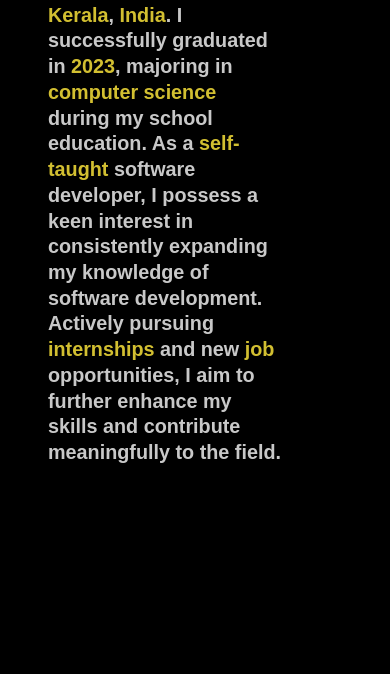
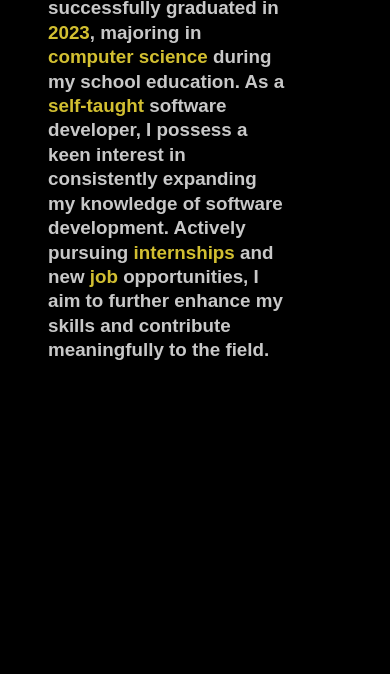
Before and after one commit to akvgl/akshayvenugopal.github.io, a plain HTML site: page index.html in a window 390 px wide. Shown: the part 1030-1704 px from the top of the page. Drawn offline with Linux system fonts and the light colour scheme.

Commit message:
Update styles.css

```diff
--- a/styles.css
+++ b/styles.css
@@ -410,7 +410,7 @@ animation: typingAnimation 3.5s steps(6) 800ms forwards,
   .content
   {
     line-height: 1.3em;
-    font-size: calc(var(---content-font-size) - 4px);
+    font-size: calc(var(---content-font-size) - 5px);
   }
 }
 /* For small screen */
```
